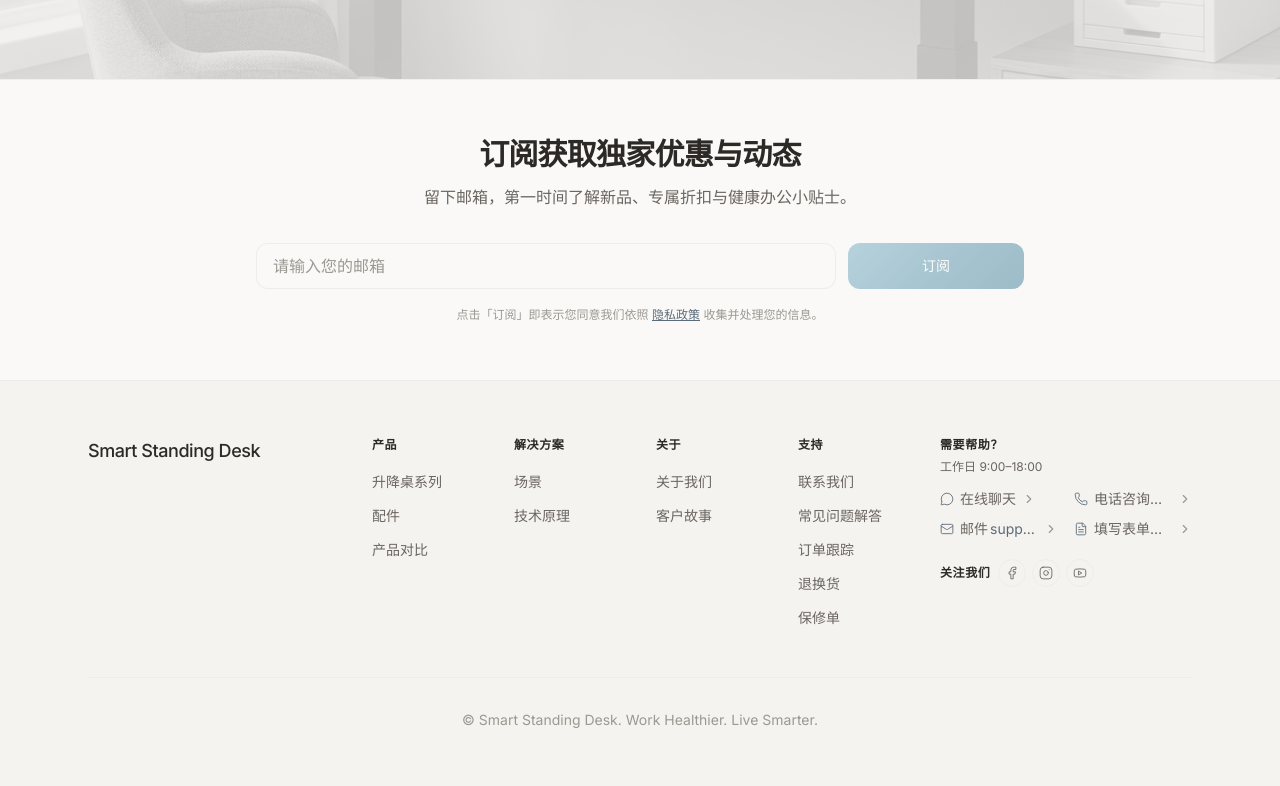
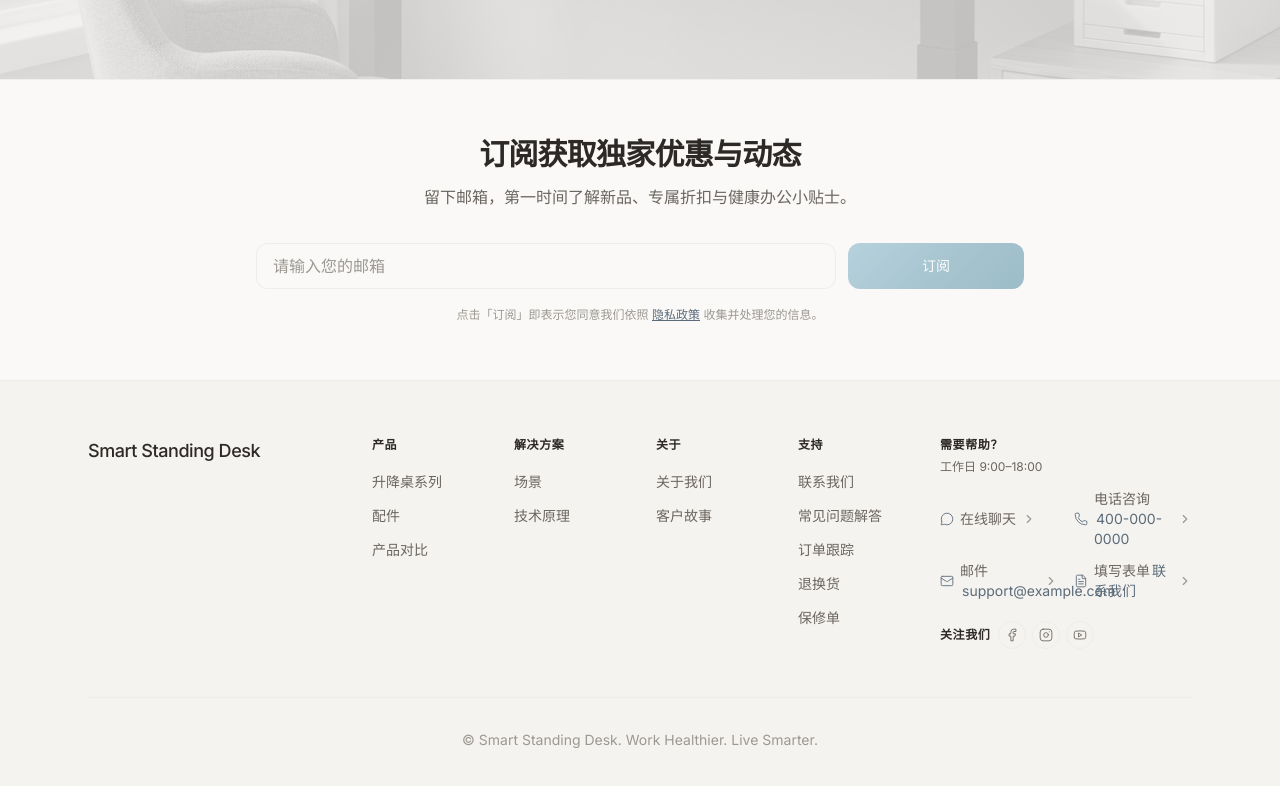
Before and after one commit to 532596/my-dtc-store, a Next.js app: page / in a window 1280 px wide. Shown: the part 6664-7450 px from the top of the page. Built offline with nearby package versions, Linux system fonts and the light colour scheme; no server answers.

Commit message:
需要帮助

```diff
--- a/src/components/Footer.tsx
+++ b/src/components/Footer.tsx
@@ -144,7 +144,7 @@ export default function Footer() {
               需要帮助？
             </h3>
             <p className="mt-1.5 text-xs text-warm-muted">工作日 9:00–18:00</p>
-            <div className="mt-2.5 grid grid-cols-2 gap-x-4 gap-y-0.5">
+            <div className="mt-2.5 grid grid-cols-1 gap-x-4 gap-y-1 sm:grid-cols-2">
               {CONTACT_ITEMS.map((item) => {
                 const Icon = item.icon;
                 return (
@@ -154,7 +154,7 @@ export default function Footer() {
                     className="flex items-center gap-1.5 py-1 text-sm text-warm-muted transition-colors hover:text-foreground"
                   >
                     <Icon className="h-3.5 w-3.5 shrink-0 text-accent" strokeWidth={1.5} />
-                    <span className="min-w-0 truncate">
+                    <span className="min-w-0">
                       {item.label}
                       {item.desc && (
                         <span className="ml-0.5 text-accent hover:underline">{item.desc}</span>
```
